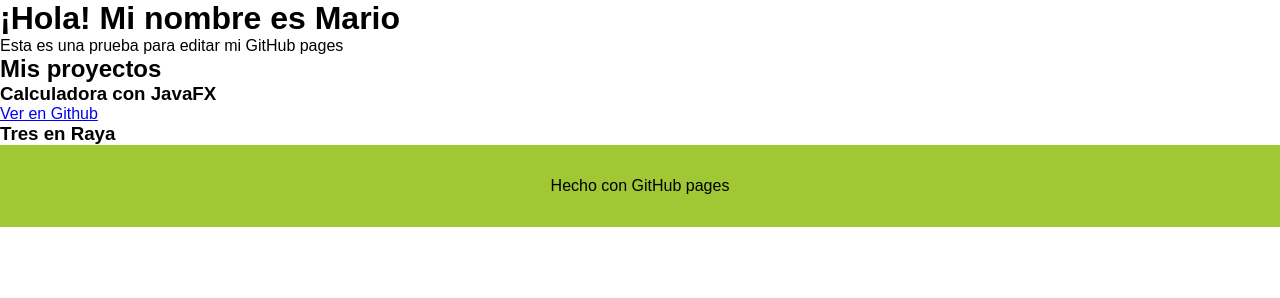
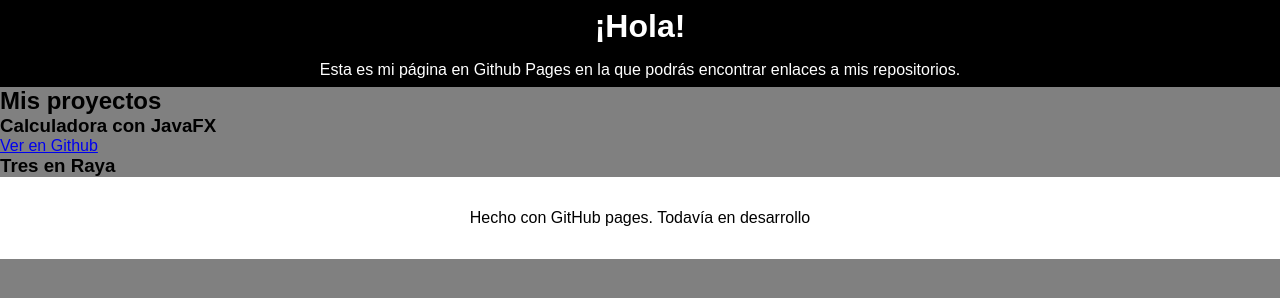
Before and after one commit to mariosinnadamas/mariosinnadamas.github.io, a plain HTML site: page index.html in a window 1280 px wide. Drawn offline with Linux system fonts and the light colour scheme.

Commit message:
He avanzado un poco con el header

```diff
--- a/index.html
+++ b/index.html
@@ -8,8 +8,8 @@
 </head>
 <body>
     <header>
-        <h1>¡Hola! Mi nombre es Mario</h1>
-        <p>Esta es una prueba para editar mi GitHub pages</p>
+        <h1>¡Hola!</h1>
+        <p>Esta es mi página en Github Pages en la que podrás encontrar enlaces a mis repositorios.</p>
     </header>
 
     <main>
@@ -21,7 +21,7 @@
         </div>
     </main>
     <footer>
-        <p>Hecho con GitHub pages</p>
+        <p>Hecho con GitHub pages. Todavía en desarrollo</p>
     </footer>
 </body>
 </html>
--- a/style.css
+++ b/style.css
@@ -2,12 +2,28 @@
     margin: 0;
     padding: 0;
 }
+header{
+    background-color: black;
+    color: white;
+    width: 100%;
+    text-align: center;
+    padding-top: 0.5em;
+    padding-bottom: 0.5em;
+    h1{
+
+    }
+    p{
+        margin-top: 1em;
+    }
+
+}
 body{
     font-family: Arial, Helvetica, sans-serif;
+    background-color: grey;
+
 }
 footer{
     text-align: center;
     padding: 2em;
-    background-color: rgb(160, 199, 52);
-
+    background-color: rgb(255, 255, 255);
 }
```
